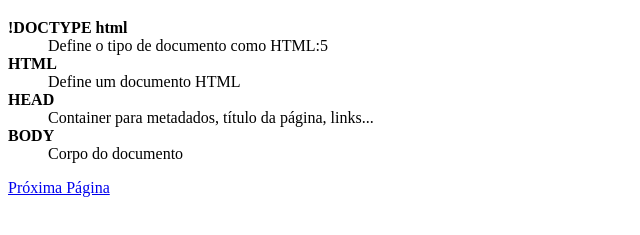
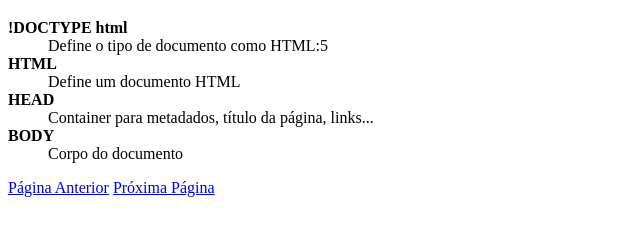
Before and after one commit to JJRgb0/Desafios-HTML-Rocketseat-, a plain HTML site: page index.html in a window 1280 px wide. Shown: the part 61-296 px from the top of the page, without its empty margins (0-640 px from the left). Drawn offline with Linux system fonts and the light colour scheme.

Commit message:
Update index.html

```diff
--- a/index.html
+++ b/index.html
@@ -28,6 +28,7 @@
         </strong>
         <dd>Corpo do documento</dd>
     </dl>
+        <a href="/Desafios-HTML-Rocketseat-/paginas/blog.html">Página Anterior</a>
     <a href="/Desafios-HTML-Rocketseat-/paginas/contato.html">Próxima Página</a>
 </body>
 
```
